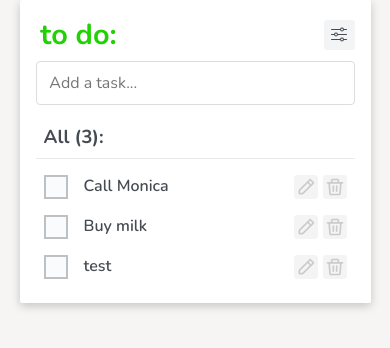
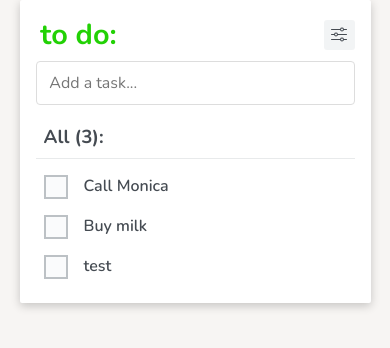
Before and after one commit to noiza/todo-react, a React (Create React App) app: page / in a window 390 px wide. Shown: the top 348 px of the page. Built offline with nearby package versions, Linux system fonts and the light colour scheme; data requests are answered from the project's data file.

Commit message:
Added task-edit-form
Added the form for editing a task title

```diff
--- a/src/App.scss
+++ b/src/App.scss
@@ -79,8 +79,9 @@
   .popper-section {
     padding: 0.5rem 0.3rem;
   }
+}
 
-  .new-task {
+.edit-input {
   width: 100%;
   border: 1px solid #ddd;
   border-radius: 4px;
@@ -97,7 +98,6 @@
     outline-offset: 0;
     box-shadow: 0 0 0 0.03rem #22d105;
     border-color: #22d105;
-    }
   }
 }
 
@@ -157,10 +157,11 @@
 }
 
 .actions {
-  display: inline-flex;
-  opacity: 0;
+  // display: inline-flex;
+  display: flex;
+  justify-content: space-between;
 
-  button {
+  .button-icon {
     opacity: 0.3;
     margin-left: 0.3rem;
     width: 24px;
@@ -181,9 +182,7 @@
 
   @media screen and (max-width: 780px) {
     & {
-      opacity: 1;
-
-      button {
+      .button-icon {
         opacity: 0.5;
         background-color: rgba(52, 62, 76, 0.11);
       }
@@ -195,3 +194,34 @@
   text-decoration: line-through;
   color: #d6d6d6;
 }
+
+
+.task-edit-form {
+  width: 100%;
+  margin-bottom: 0.5rem;
+
+  .edit-input {
+    padding: 0.4rem 0.7rem;
+    font-size: 0.98rem;
+    margin-bottom: 0.5rem;
+  }
+
+  .button-text {
+    border: 1px solid transparent;
+    border-radius: 3px;
+    width: auto;
+    height: auto;
+    padding: 0.45rem 0.6rem;
+  }
+
+  .task-edit-button-save {
+    background: #22d105;
+    color: #fff;
+    margin-right: 0.4rem;
+  }
+
+  .task-edit-button-cancel {
+    background: #fff;
+    border-color: #ddd;
+  }
+}
--- a/src/Task.js
+++ b/src/Task.js
@@ -1,10 +1,56 @@
 import checkIcon from "./check.svg";
-import editIcon from "./edit.svg";
 import deleteIcon from "./delete.svg";
+import { useState } from "react";
 
 const Task = ({task, onComplete, onEdit, onDelete}) => {
-  return (
-    <div className="task">
+  const [isEditing, setIsEditing] = useState(false);
+  const [newTitle, setNewTitle] = useState(task.title);
+
+  const handleChange = (e) => {
+    setNewTitle(e.target.value);
+  };
+
+  const handleSubmit = (e) => {
+    e.preventDefault();
+    if (newTitle) {
+      onEdit(task.id, newTitle);
+      setIsEditing(false);
+    }
+  };
+
+  const handleCancel = () => {
+    setIsEditing(false);
+    if (newTitle !== task.title) {
+      setNewTitle(task.title);
+    }
+  };
+
+  const editingTemplate = (
+    <form className="task-edit-form" onSubmit={handleSubmit}>
+      <input
+        className="edit-input"
+        type="text"
+        value={newTitle}
+        onChange={handleChange}
+      />
+
+      <div className="actions">
+        <div>
+          <button className="button-text task-edit-button-save" type="submit">Save</button>
+          <button className="button-text task-edit-button-cancel" onClick={handleCancel}>Cancel</button>
+        </div>
+
+        <div>
+          <button className="button-icon" onClick={() => onDelete(task.id)}>
+            <img src={deleteIcon} alt="delete icon" />
+          </button>
+        </div>
+      </div>
+    </form>
+  );
+
+  const viewTemplate = (
+    <>
       <div className="checkbox">
         <input
           type="checkbox"
@@ -17,18 +63,18 @@ const Task = ({task, onComplete, onEdit, onDelete}) => {
         </label>
       </div>
 
-      <p className={task.completed ? "title completed" : "title"}>
+      <p
+        className={task.completed ? "title completed" : "title"}
+        onClick={() => setIsEditing(true)}
+      >
         {task.title}
       </p>
+    </>
+  );
 
-      <div className="actions">
-        <button onClick={() => onEdit(task.id, task.title)}>
-          <img src={editIcon} alt="edit icon" />
-        </button>
-        <button onClick={() => onDelete(task.id)}>
-          <img src={deleteIcon} alt="delete icon" />
-        </button>
-      </div>
+  return (
+    <div className="task">
+      {isEditing ? editingTemplate : viewTemplate}
     </div>
   );
 };
--- a/src/Tasks.js
+++ b/src/Tasks.js
@@ -53,14 +53,13 @@ const Tasks = () => {
     }
   };
 
-  const editTask = (id, title) => {
-    const newTitle = window.prompt("Edit Task:", title);
-    if (newTitle) {
+  const editTask = (id, newTitle) => {
     setTasks(
       tasks.map((task) =>
         task.id === id ? { ...task, title: newTitle } : task
       )
     );
+
     axios
       .patch("http://localhost:3001/tasks/" + id, {
         title: newTitle,
@@ -68,7 +67,6 @@ const Tasks = () => {
       .catch(() => {
         alert("Error while editing the task.");
       });
-    }
   };
 
   const completeTask = (id, status) => {
@@ -148,7 +146,7 @@ const Tasks = () => {
         </div>
 
         <input
-          className="new-task"
+          className="edit-input"
           type="text"
           placeholder="Add a task..."
           value={newTaskTitle}
```
Lines whose indentation alone changed are shown as unchanged.
